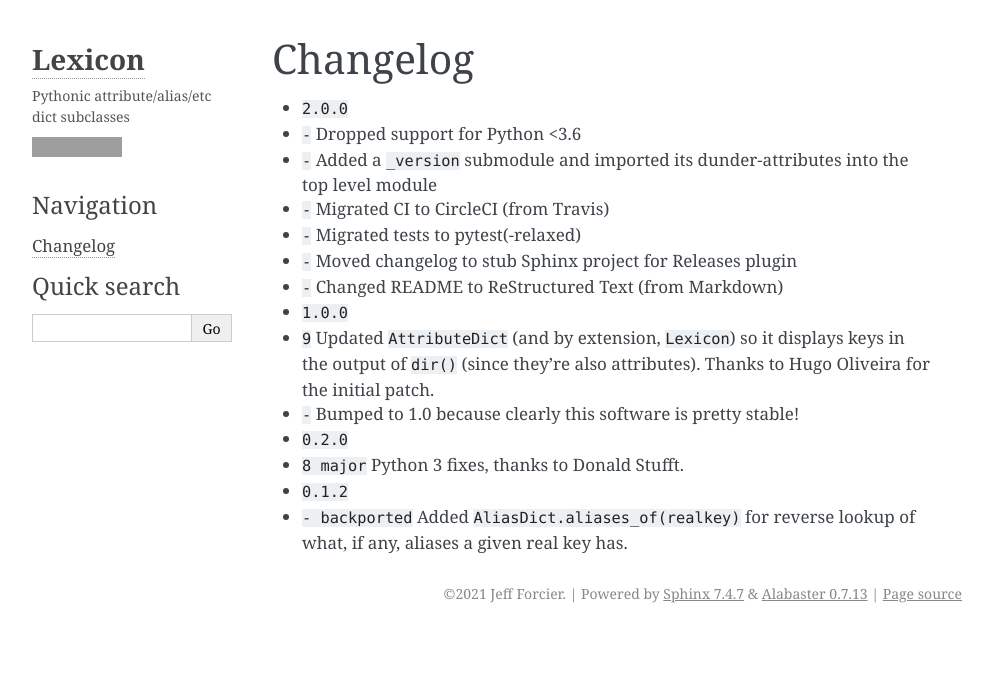
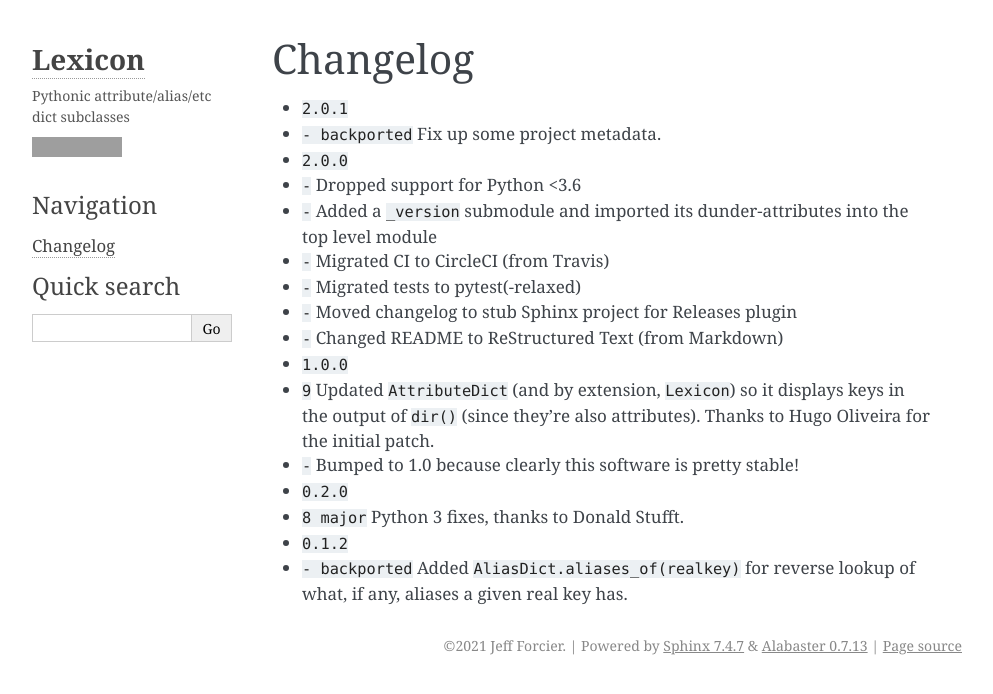
Before and after one commit to bitprophet/lexicon, a Sphinx documentation site: the page built from docs/changelog.rst, in a window 1280 px wide, cut to the strip 0-694 px from the top of the page. Shown: the whole strip, without its empty margins (148-1141 px from the left). Built offline with Sphinx 7.4.7, drawn with Linux system fonts in a browser that asks for light colours; cross-references to code outside the pages are shown as plain code; grey boxes are pictures that could not be loaded.

Commit message:
Cut 2.0.1

```diff
--- a/docs/changelog.rst
+++ b/docs/changelog.rst
@@ -2,6 +2,8 @@
 Changelog
 =========
 
+- :release:`2.0.1 <2021-09-10>`
+- :support:`- backported` Fix up some project metadata.
 - :release:`2.0.0 <2021-09-10>`
 - :support:`-` Dropped support for Python <3.6
 - :support:`-` Added a ``_version`` submodule and imported its
--- a/lexicon/_version.py
+++ b/lexicon/_version.py
@@ -1,2 +1,2 @@
-__version_info__ = (2, 0, 0)
+__version_info__ = (2, 0, 1)
 __version__ = ".".join(map(str, __version_info__))
```
